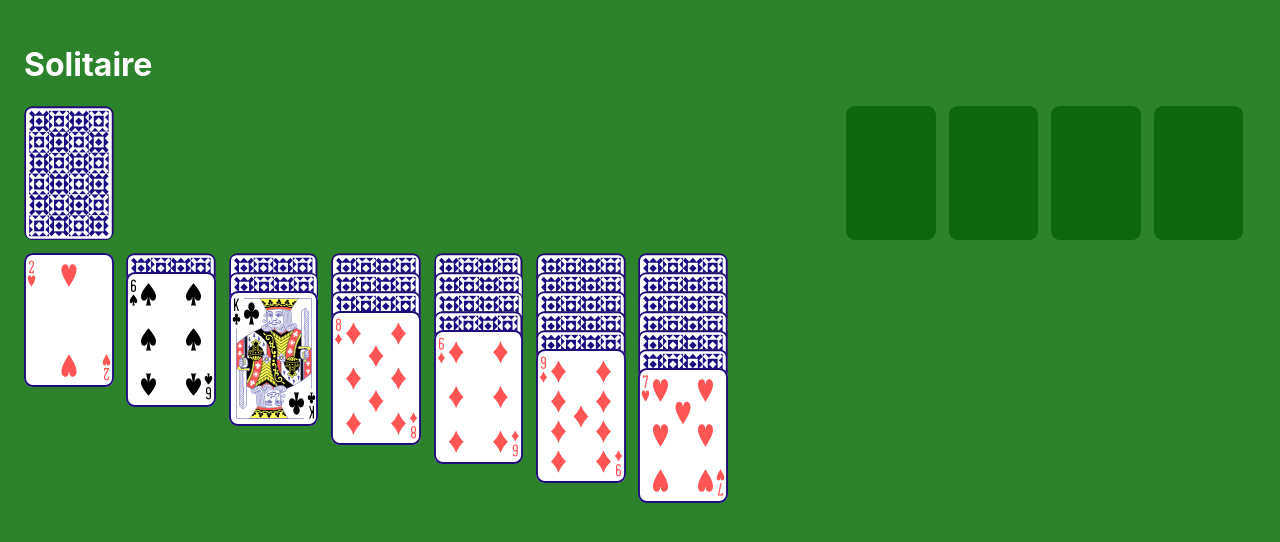
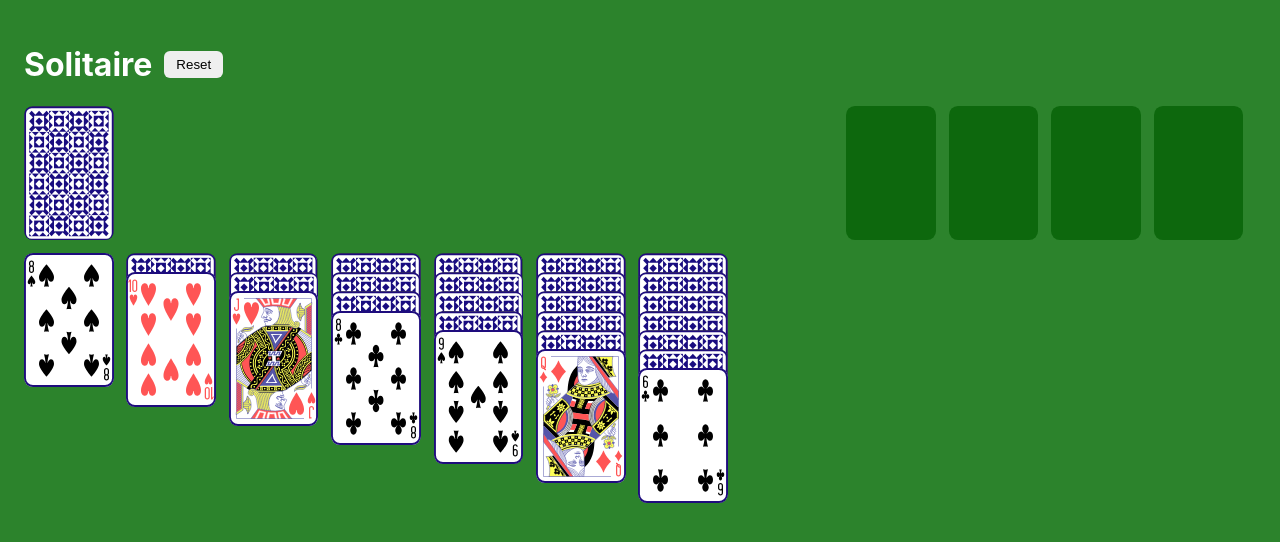
Before and after one commit to Peterabsolon/solitaire, a React (Create React App) app: page / in a window 1280 px wide. Shown: the top 542 px of the page. Built offline with nearby package versions, Linux system fonts and the light colour scheme; the HTML template or start-up script is replaced by a standard one.

Commit message:
add reset functionality

```diff
--- a/src/App.store.ts
+++ b/src/App.store.ts
@@ -100,6 +100,8 @@ class AppStore {
   }
 
   initialize = () => {
+    this.deck.initialize()
+
     times(7).forEach((_, pileIndex) => {
       times(pileIndex + 1).forEach((_, cardIndex) => {
         const card = this.deck.pile.pop()
@@ -115,6 +117,14 @@ class AppStore {
       })
     })
   }
+
+  reset = () => {
+    this.deck.reset()
+    this.foundations.forEach((foundation) => foundation.clear())
+    this.piles.forEach((pile) => pile.clear())
+
+    this.initialize()
+  }
 }
 
 const store = new AppStore()
--- a/src/App.tsx
+++ b/src/App.tsx
@@ -17,15 +17,22 @@ const App = observer(() => {
     hasWon,
     initialize,
     piles,
+    reset,
   } = useStore()
 
   useEffect(initialize, [initialize])
 
   return (
     <div>
-      <h1>Solitaire</h1>
+      <Flex alignItems="center">
+        <h1>Solitaire</h1>
 
-      {hasWon && <h1 color="green">Victory!</h1>}
+        <button type="button" onClick={reset} style={{ marginLeft: 12 }}>
+          Reset
+        </button>
+      </Flex>
+
+      {hasWon && <h1>Victory!</h1>}
 
       <Flex justifyContent="space-between">
         <Deck deck={deck} />
--- a/src/Deck/Deck.model.ts
+++ b/src/Deck/Deck.model.ts
@@ -13,9 +13,6 @@ export class DeckModel {
 
   constructor() {
     makeAutoObservable(this)
-
-    this.createCards()
-    this.pile.shuffle()
   }
 
   // ====================================================
@@ -51,4 +48,14 @@ export class DeckModel {
     this.pileTurned.clear()
     this.pile.cards.forEach((card) => card.hide())
   }
+
+  reset = () => {
+    this.pile.clear()
+    this.pileTurned.clear()
+  }
+
+  initialize = () => {
+    this.createCards()
+    this.pile.shuffle()
+  }
 }
--- a/src/index.css
+++ b/src/index.css
@@ -17,3 +17,10 @@ body {
 h1 {
   color: #fff;
 }
+
+button {
+  padding: 6px 12px;
+  border-radius: 6px;
+  border: none;
+  color: #000;
+}
```
Also changed, not shown: 1 other file (tests, documents, lock files or other folders).
